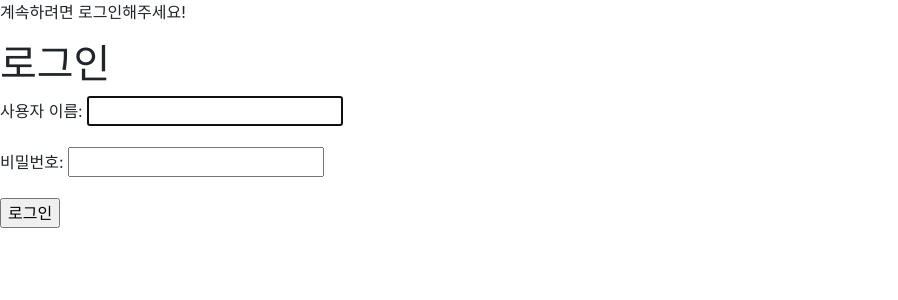
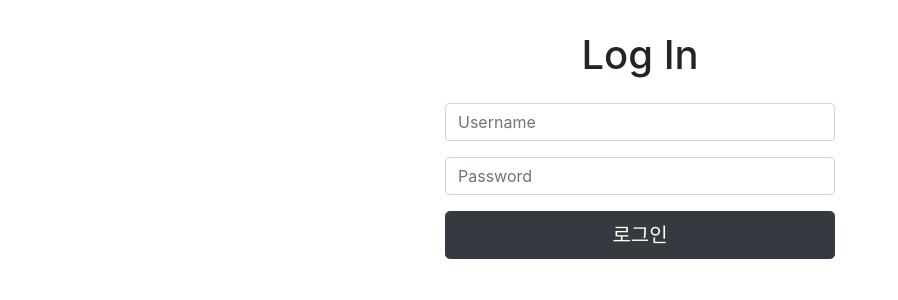
Before and after one commit to njs03332/mynewsdiary, a Django app: page /accounts/login/?next=/ in a window 1280 px wide. Shown: the part 48-348 px from the top of the page, without its empty margins (0-898 px from the left). Run offline with Django 3.2, Linux system fonts and the light colour scheme; style sheets or scripts are compiled from the project's sources; some libraries are stand-ins or nearby versions.

Commit message:
registration templates  bootstrap

```diff
--- /dev/null
+++ b/newsdiary/static/newsdiary/stylesheets/registration.scss
@@ -0,0 +1,6 @@
+.form-registration {
+  width: 100%;
+  max-width: 420px;
+  padding: 15px;
+  margin: auto;
+}
--- a/newsdiary/templates/base.html
+++ b/newsdiary/templates/base.html
@@ -2,9 +2,15 @@
 <html>
     <head>
         <meta charset="UTF-8">
+
+        <meta name="viewport" content="width=device-width, initial-scale=1, shrink-to-fit=no">
         <title>MyNewsDiary</title>
+
         <!-- Bootstrap CSS -->
         <link rel="stylesheet" href="https://stackpath.bootstrapcdn.com/bootstrap/4.3.1/css/bootstrap.min.css" integrity="sha384-ggOyR0iXCbMQv3Xipma34MD+dH/1fQ784/j6cY/iJTQUOhcWr7x9JvoRxT2MZw1T" crossorigin="anonymous">
+
+        {% load sass_tags %}
+        <link href="{% sass_src 'newsdiary/stylesheets/registration.scss' %}" rel="stylesheet" type="text/css" />
     </head>
     <body>
         <header style="background-color: #F48462;">
@@ -17,7 +23,9 @@
                         <a href="{% url 'signup'%}?next={{request.path}}">회원가입</a>
                 {% endif %}
             </div>
+            <p>
             MyNewsDiary
+            </p>
         </header>
         {% block content %}
         {% endblock content %}
--- a/newsdiary/templates/registration/login.html
+++ b/newsdiary/templates/registration/login.html
@@ -1,18 +1,28 @@
 {% extends "base.html" %}
 
 {% block content %}
-{% if next %}
+{% comment %} {% if next %}
     {% if user.is_authenticated %}
         <p>페이지 접근 권한이 없습니다!</p>
     {% else %}
         <p>계속하려면 로그인해주세요!</p>
     {% endif %}
-{% endif %}
-<h1>로그인</h1>
-<form method="post" action="{% url 'login' %}">
-    {% csrf_token %}
-    {{ form.as_p }}
-    <input type="hidden" name="next" value="{{next}}" />
-    <input type="submit" value="로그인" />
-</form>
+{% endif %} {% endcomment %}
+    <div class="form-registration">
+        <div class="text-center mb-4">
+            <h1>Log In</h1>
+        </div>
+        <form method="POST" action="{% url 'login'%}">
+            {% csrf_token %}
+            <div class="form-group">
+                <input name="username" type="name" class="form-control" placeholder="Username">
+                <!--small id="usernameHelp" class="form-text text-muted">150자 이하 문자, 숫자 그리고 @/./+/-/_만 가능합니다.</small-->
+            </div>
+
+            <div class="form-group">
+                <input name="password" type="password" class="form-control" placeholder="Password">
+            </div>
+            <button type="submit" class="btn btn-lg btn-dark btn-block">로그인</button>
+        </form>
+    </div>
 {% endblock content %}
```
Also changed, not shown: mynewsdiary/settings.py (+12 -0 lines), newsdiary/templates/registration/signup.html (+22 -7 lines), 2 other files.
